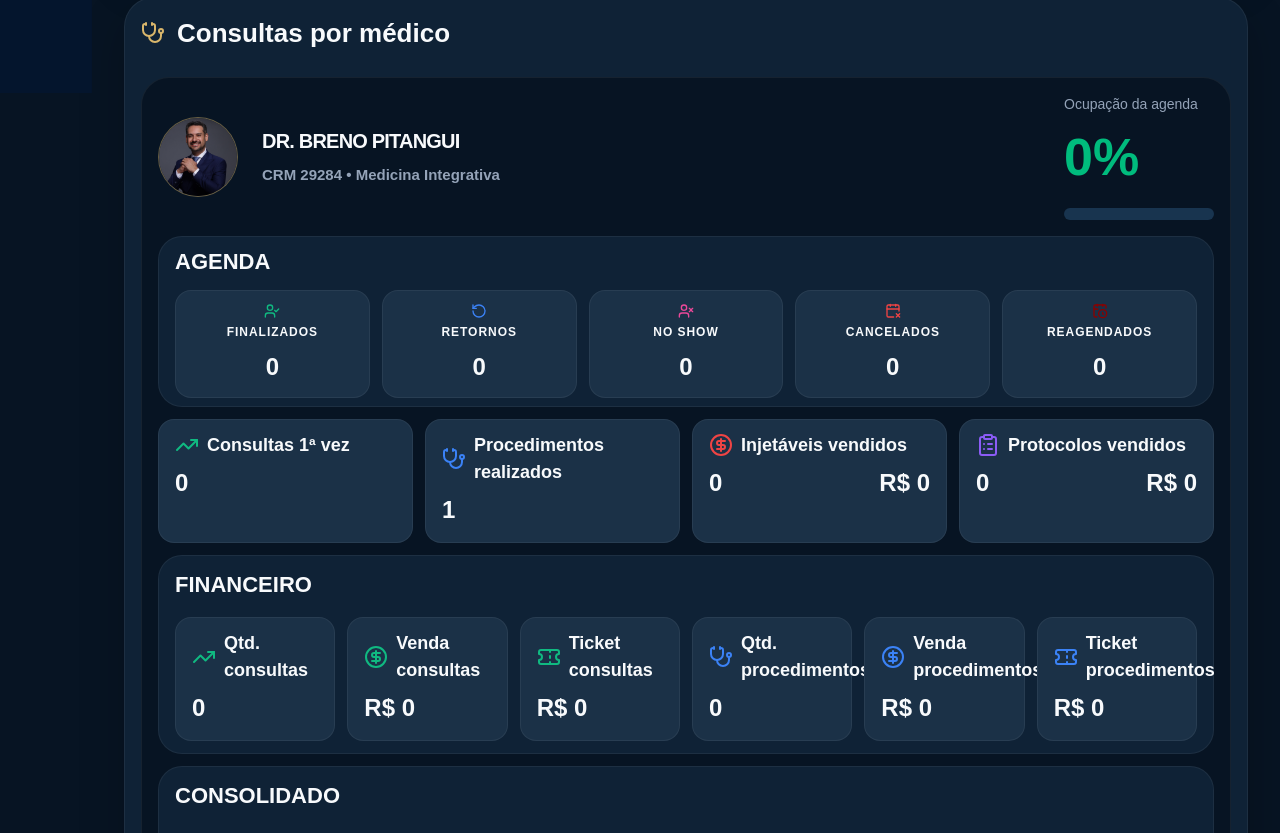
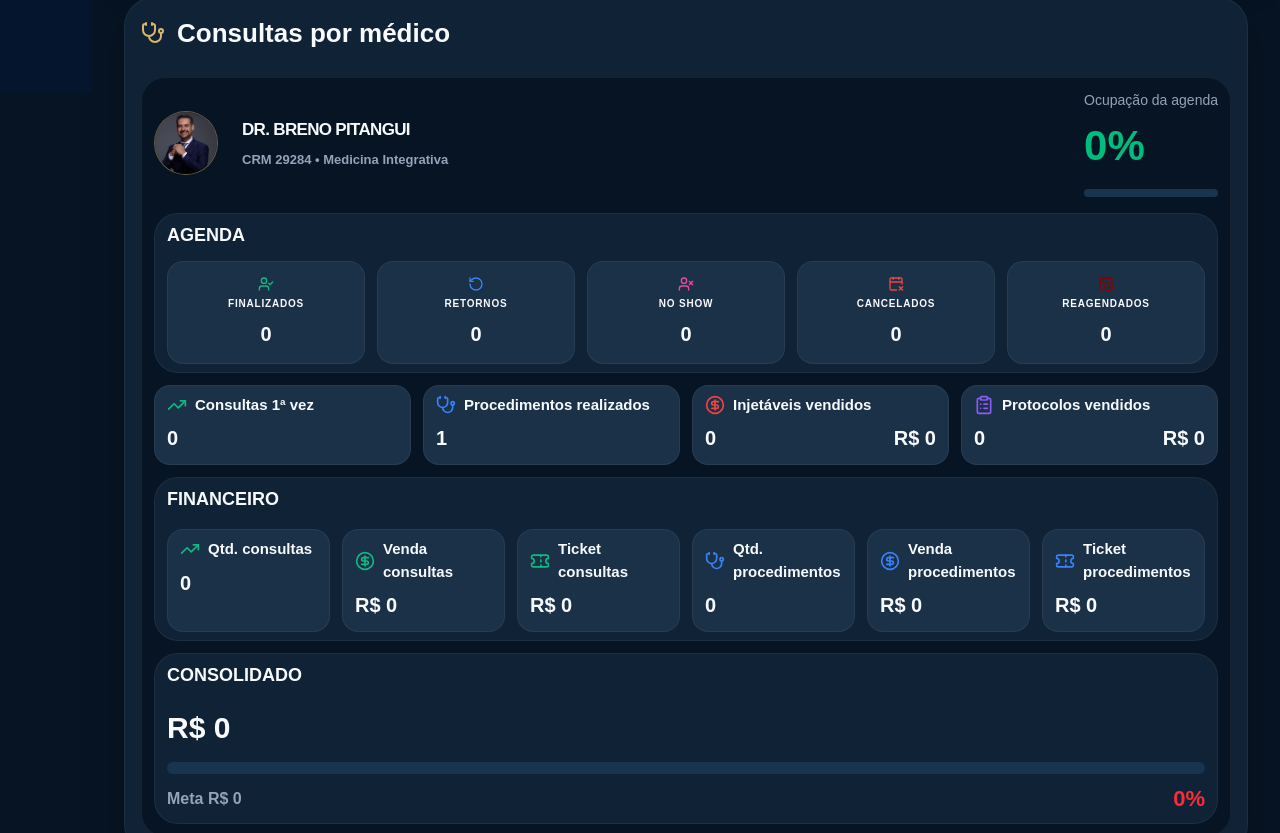
Before and after one commit to thayanasalesintitutorr-bot/criare-dashboard, a Next.js app: page /funil in a window 1280 px wide. Shown: the part 707-1540 px from the top of the page. Built offline with nearby package versions, Linux system fonts and the light colour scheme; no server answers; the database is empty.

Commit message:
ajuste funil de vendas

```diff
--- a/src/app/funil/page.tsx
+++ b/src/app/funil/page.tsx
@@ -416,14 +416,16 @@ const ticketProcedimentosMedico =
 
   return (
       <div
-        key={medico.medico}
-        className={`rounded-[28px] border border-[color:var(--border)] bg-[var(--background)] ${isImac ? 'p-4' : 'p-6'}`}
-      >
+  key={medico.medico}
+  className={`mx-auto max-w-[1320px] rounded-[24px] border border-[color:var(--border)] bg-[var(--background)] ${
+    isImac ? 'p-3' : 'p-5'
+  }`}
+>
       <div className="mb-4 flex items-center gap-4">
 
           <div
   className={[
-    isImac ? 'h-20 w-20' : 'h-28 w-28',
+    isImac ? 'h-16 w-16' : 'h-28 w-28',
     'shrink-0 overflow-hidden rounded-full border border-[#D7B46A]/40 bg-[#D7B46A]/10',
   ].join(' ')}
 >
@@ -446,25 +448,25 @@ const ticketProcedimentosMedico =
 
     <div className="flex flex-1 flex-col justify-center pl-2">
   <div>
-  <h3 className={`${isImac ? 'text-[20px]' : 'text-[25px]'} font-black tracking-[-0.04em] text-[var(--foreground)]`}>
+  <h3 className={`${isImac ? 'text-[17px]' : 'text-[25px]'} font-black tracking-[-0.04em] text-[var(--foreground)]`}>
     {medico.medico}
   </h3>
 
-  <p className={`mt-2 ${isImac ? 'text-[15px]' : 'text-[20px]'} font-semibold text-[var(--muted-foreground)]`}>
+  <p className={`mt-2 ${isImac ? 'text-[13px]' : 'text-[20px]'} font-semibold text-[var(--muted-foreground)]`}>
     {infoMedico.crm} • {infoMedico.especialidade}
   </p></div>
 </div>
 
-    <div className="min-w-[150px]">
+    <div className="min-w-[120px]">
       <p className="text-sm text-[var(--muted-foreground)]">
         Ocupação da agenda
       </p>
 
-      <p className="mt-1 text-[52px] font-black text-emerald-500">
+      <p className="mt-1 text-[42px] font-black text-emerald-500">
         {medico.capacidadeAgenda || 0}%
       </p>
 
-      <div className="mt-3 h-3 overflow-hidden rounded-full bg-[var(--progress-bg)]">
+      <div className="mt-3 h-2 overflow-hidden rounded-full bg-[var(--progress-bg)]">
         <div
           className="h-full rounded-full bg-emerald-500"
           style={{
@@ -480,9 +482,9 @@ const ticketProcedimentosMedico =
 
 <div className={isImac ? 'grid grid-cols-12 gap-3' : 'space-y-4'}>
   <div className={`rounded-[24px] border border-[color:var(--border)] bg-[var(--card)] ${
-  isImac ? 'col-span-12 px-4 py-2' : 'px-4 py-2'
+  isImac ? 'col-span-12 px-3 py-2' : 'px-3 py-2'
 }`}>
-  <h4 className="mb-3 text-[22px] font-black text-[var(--foreground)]">
+  <h4 className="mb-3 text-[18px] font-black text-[var(--foreground)]">
     AGENDA
   </h4>
 
@@ -590,8 +592,8 @@ const ticketProcedimentosMedico =
 
  </div>
 
-  <div className={`rounded-[24px] border border-[color:var(--border)] bg-[var(--card)] ${isImac ? 'col-span-12 px-4 py-3' : 'p-5'}`}>
-    <h4 className="mb-4 text-[22px] font-black text-[var(--foreground)]">
+  <div className={`rounded-[24px] border border-[color:var(--border)] bg-[var(--card)] ${isImac ? 'col-span-12 px-3 py-2' : 'p-5'}`}>
+    <h4 className="mb-4 text-[18px] font-black text-[var(--foreground)]">
 FINANCEIRO
 </h4>
 
@@ -605,8 +607,8 @@ FINANCEIRO
   <MetricCard icon={Ticket} label="Ticket procedimentos" value={formatMoney(ticketProcedimentosMedico)} description="" tone="blue" />
 </div> </div>
 
-<div className={`rounded-[24px] border border-[color:var(--border)] bg-[var(--card)] ${isImac ? 'col-span-12 px-4 py-3' : 'p-5'}`}>
-  <h4 className="mb-4 text-[22px] font-black text-[var(--foreground)]">
+<div className={`rounded-[24px] border border-[color:var(--border)] bg-[var(--card)] ${isImac ? 'col-span-12 px-3 py-2' : 'p-5'}`}>
+  <h4 className="mb-4 text-[18px] font-black text-[var(--foreground)]">
 CONSOLIDADO
 </h4>
 
@@ -620,7 +622,7 @@ CONSOLIDADO
 
     return (
       <>
-        <p className="text-[36px] font-black text-[var(--foreground)]">
+        <p className="text-[30px] font-black text-[var(--foreground)]">
           {formatMoney(faturamentoConsolidado)}
         </p>
 
@@ -640,12 +642,12 @@ CONSOLIDADO
         </div>
 
         <div className="mt-2 flex items-center justify-between">
-          <span className="text-xl font-bold text-[var(--muted-foreground)]">
+          <span className="text-[16px] font-bold text-[var(--muted-foreground)]">
   Meta {formatMoney(metaConsolidada)}
 </span>
 
 <span
-  className={`text-2xl font-black ${
+  className={`text-[22px] font-black ${
     percentualConsolidado >= 100
       ? 'text-emerald-500'
       : percentualConsolidado >= 50
@@ -871,7 +873,7 @@ darkRed: 'border border-[color:var(--border)] bg-[var(--metric-card)] text-[var(
   return (
   <div
     className={`rounded-[16px] text-center shadow-none ${colors[color]} ${
-      isImac ? 'px-3 py-3' : 'p-5'
+      isImac ? 'px-3.5 py-3.5' : 'p-5'
     }`}
   >
     <div
@@ -887,7 +889,7 @@ darkRed: 'border border-[color:var(--border)] bg-[var(--metric-card)] text-[var(
 
       <p
         className={`${
-          isImac ? 'text-[12px]' : 'text-[18px]'
+          isImac ? 'text-[10px]' : 'text-[18px]'
         } font-black uppercase tracking-[0.08em] text-[var(--foreground)]`}
       >
         {label}
@@ -896,7 +898,7 @@ darkRed: 'border border-[color:var(--border)] bg-[var(--metric-card)] text-[var(
 
     <p
       className={`mt-2 ${
-        isImac ? 'text-[24px]' : 'text-[42px]'
+        isImac ? 'text-[20px]' : 'text-[42px]'
       } font-black text-[var(--foreground)]`}
     >
       {value}
@@ -945,19 +947,19 @@ purple:
 
 
   return (
-    <div className={`rounded-[16px] shadow-none ${isImac ? 'px-4 py-3' : 'p-5'} ${tones[tone]}`}>
+    <div className={`rounded-[16px] shadow-none ${isImac ? 'px-3 py-2' : 'p-5'} ${tones[tone]}`}>
       <div className="flex items-center gap-2">
-        <Icon className={`h-6 w-6 shrink-0 ${iconColors[tone]}`} />
-       <p className={`${isImac ? 'text-[18px]' : 'text-[20px]'} font-black text-[var(--foreground)]`}>{label}</p>
+        <Icon className={`h-5 w-5 shrink-0 ${iconColors[tone]}`} />
+       <p className={`${isImac ? 'text-[15px]' : 'text-[20px]'} font-black text-[var(--foreground)]`}>{label}</p>
       </div>
 
       <div className="mt-3">
   <div>
-    <div className={`flex w-full items-center justify-between ${isImac ? 'text-[24px]' : 'text-[34px]'} font-black leading-none text-[var(--foreground)]`}>
+    <div className={`flex w-full items-center justify-between ${isImac ? 'text-[20px]' : 'text-[34px]'} font-black leading-none text-[var(--foreground)]`}>
       {value}
     </div>
 
-   <p className={`mt-2 ${isImac ? 'text-[14px]' : 'text-[19px]'} font-medium text-[var(--muted-foreground)]`}>
+   <p className={`mt-2 ${isImac ? 'text-[12px]' : 'text-[19px]'} font-medium text-[var(--muted-foreground)]`}>
   {description}
 </p>
   </div>
```
